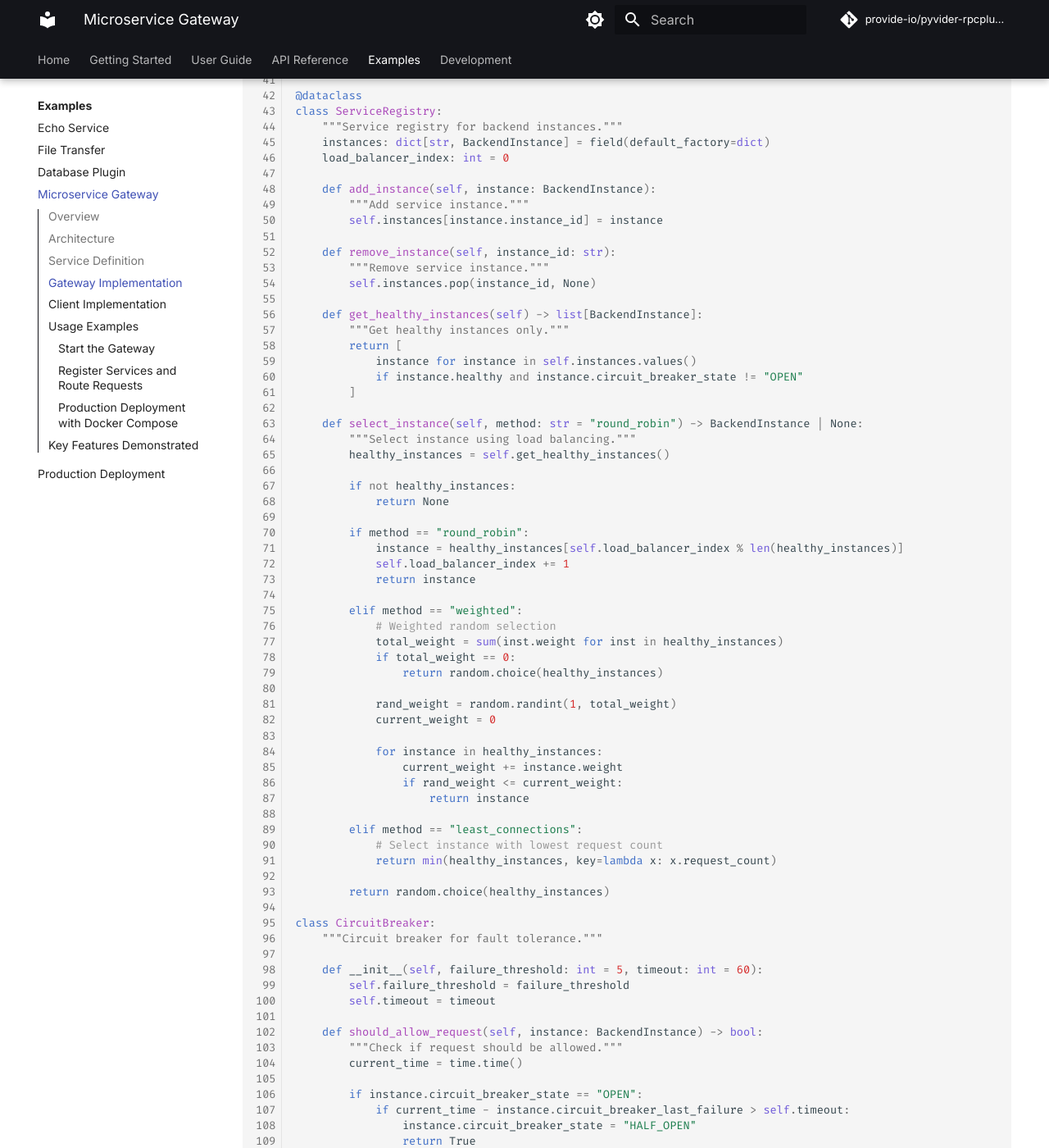
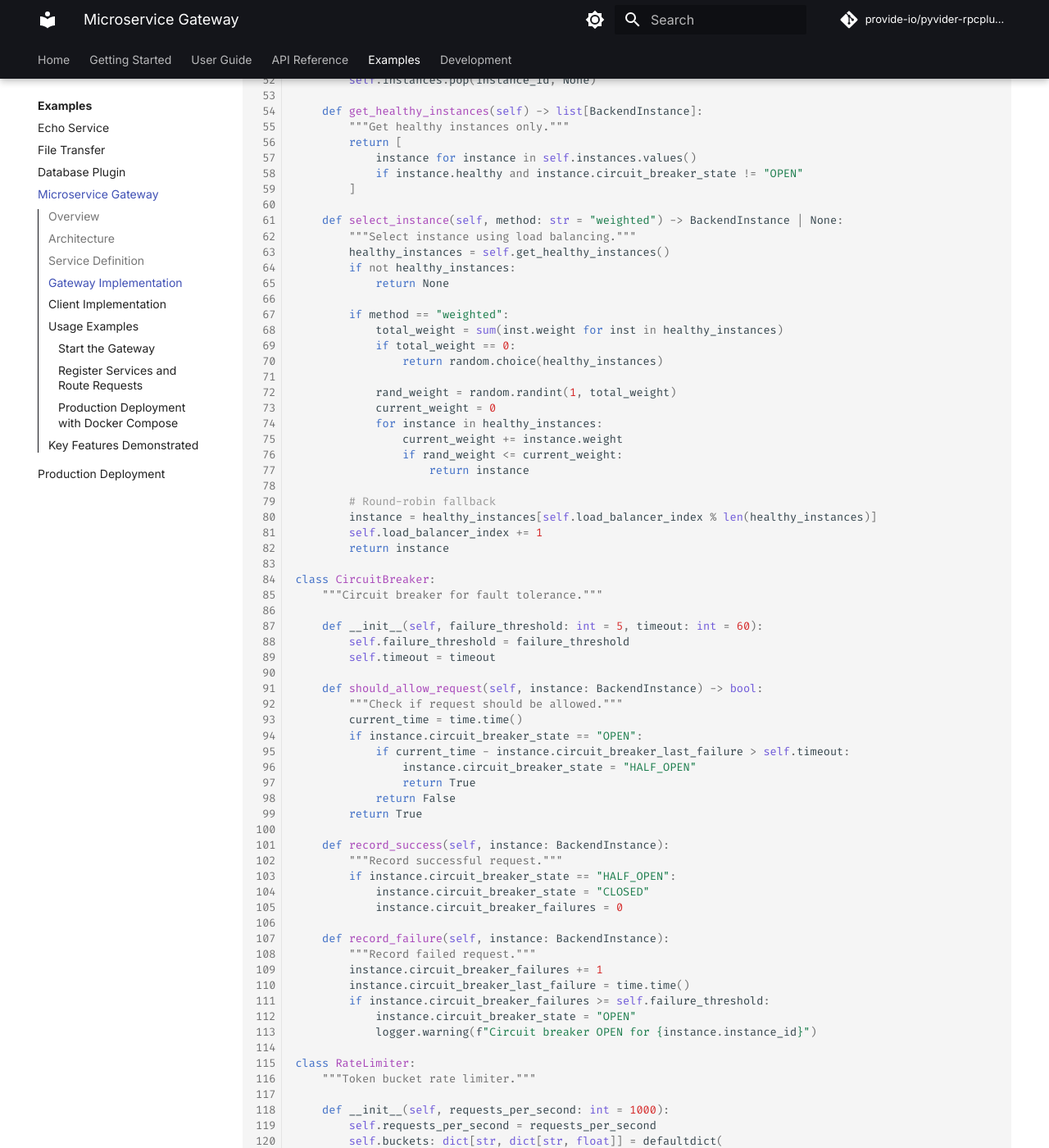
Before and after one commit to provide-io/pyvider-rpcplugin, an MkDocs documentation site: the page built from docs/examples/microservice-gateway.md, in a window 1280 px wide and 1400 px high, scrolled down 4163 px. Shown: the whole window at 82% size. Built offline with MkDocs 1.6.1 and Material for MkDocs 9.7.7, drawn with Linux system fonts in a browser that asks for light colours; comment, search, counter and statistics services are not loaded; the version menu is left out; some of the changed text lies outside the part shown.

Commit message:
🔼⚙️ [skip ci] auto-commit

```diff
--- a/docs/examples/microservice-gateway.md
+++ b/docs/examples/microservice-gateway.md
@@ -49,18 +49,11 @@
 package gateway;
 
 service GatewayService {
-  // Route request to backend service
   rpc RouteRequest(GatewayRequest) returns (GatewayResponse);
-
-  // Stream requests for real-time services
   rpc RouteStream(stream GatewayRequest) returns (stream GatewayResponse);
-
-  // Service management
   rpc RegisterService(ServiceRegistration) returns (RegistrationResponse);
   rpc UnregisterService(ServiceUnregistration) returns (RegistrationResponse);
   rpc ListServices(ListServicesRequest) returns (ListServicesResponse);
-
-  // Health and metrics
   rpc HealthCheck(HealthRequest) returns (HealthResponse);
   rpc GetMetrics(MetricsRequest) returns (MetricsResponse);
 }
@@ -200,7 +187,7 @@
     request_count: int = 0
     error_count: int = 0
     response_times: deque = field(default_factory=lambda: deque(maxlen=1000))
-    circuit_breaker_state: str = "CLOSED"  # CLOSED, OPEN, HALF_OPEN
+    circuit_breaker_state: str = "CLOSED"
     circuit_breaker_failures: int = 0
     circuit_breaker_last_failure: float = 0
 
@@ -225,37 +212,28 @@
             if instance.healthy and instance.circuit_breaker_state != "OPEN"
         ]
 
-    def select_instance(self, method: str = "round_robin") -> BackendInstance | None:
+    def select_instance(self, method: str = "weighted") -> BackendInstance | None:
         """Select instance using load balancing."""
         healthy_instances = self.get_healthy_instances()
-
         if not healthy_instances:
             return None
 
-        if method == "round_robin":
-            instance = healthy_instances[self.load_balancer_index % len(healthy_instances)]
-            self.load_balancer_index += 1
-            return instance
-
-        elif method == "weighted":
-            # Weighted random selection
+        if method == "weighted":
             total_weight = sum(inst.weight for inst in healthy_instances)
             if total_weight == 0:
                 return random.choice(healthy_instances)
 
             rand_weight = random.randint(1, total_weight)
             current_weight = 0
-
             for instance in healthy_instances:
                 current_weight += instance.weight
                 if rand_weight <= current_weight:
                     return instance
 
-        elif method == "least_connections":
-            # Select instance with lowest request count
-            return min(healthy_instances, key=lambda x: x.request_count)
-
-        return random.choice(healthy_instances)
+        # Round-robin fallback
+        instance = healthy_instances[self.load_balancer_index % len(healthy_instances)]
+        self.load_balancer_index += 1
+        return instance
 
 class CircuitBreaker:
     """Circuit breaker for fault tolerance."""
@@ -267,13 +245,11 @@
     def should_allow_request(self, instance: BackendInstance) -> bool:
         """Check if request should be allowed."""
         current_time = time.time()
-
         if instance.circuit_breaker_state == "OPEN":
             if current_time - instance.circuit_breaker_last_failure > self.timeout:
                 instance.circuit_breaker_state = "HALF_OPEN"
                 return True
             return False
-
         return True
 
     def record_success(self, instance: BackendInstance):
@@ -286,7 +262,6 @@
         """Record failed request."""
         instance.circuit_breaker_failures += 1
         instance.circuit_breaker_last_failure = time.time()
-
         if instance.circuit_breaker_failures >= self.failure_threshold:
             instance.circuit_breaker_state = "OPEN"
             logger.warning(f"Circuit breaker OPEN for {instance.instance_id}")
@@ -294,7 +269,7 @@
 class RateLimiter:
     """Token bucket rate limiter."""
 
-    def __init__(self, requests_per_second: int = 100):
+    def __init__(self, requests_per_second: int = 1000):
         self.requests_per_second = requests_per_second
         self.buckets: dict[str, dict[str, float]] = defaultdict(
             lambda: {"tokens": requests_per_second, "last_refill": time.time()}
@@ -305,20 +280,14 @@
         current_time = time.time()
         bucket = self.buckets[client_id]
 
-        # Refill tokens
         time_passed = current_time - bucket["last_refill"]
         tokens_to_add = time_passed * self.requests_per_second
-        bucket["tokens"] = min(
-            self.requests_per_second,
-            bucket["tokens"] + tokens_to_add
-        )
+        bucket["tokens"] = min(self.requests_per_second, bucket["tokens"] + tokens_to_add)
         bucket["last_refill"] = current_time
 
-        # Check if request can be served
         if bucket["tokens"] >= 1:
             bucket["tokens"] -= 1
             return True
-
         return False
 
 class GatewayServicer(GatewayServiceServicer):
```
Also changed, not shown: other parts of docs/examples/microservice-gateway.md (+3 -9 lines).
